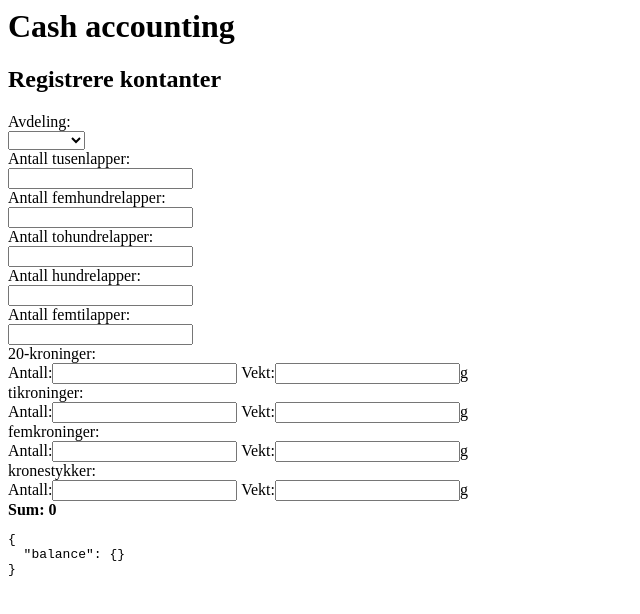
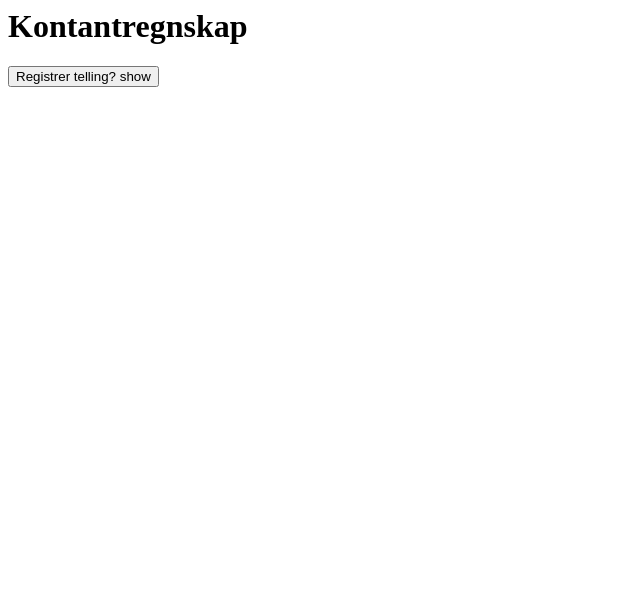
Before and after one commit to kristiania-pg6301-2024/pg6301-frontend-programming, a React (Vite) app in the folder client/: page / in a window 1280 px wide. Shown: the top 614 px of the page, without its empty margins (0-640 px from the left). Built offline with nearby package versions, Linux system fonts and the light colour scheme.

Commit message:
show NewSettlementAction dialog

```diff
--- a/client/src/components/app/application.jsx
+++ b/client/src/components/app/application.jsx
@@ -1,9 +1,9 @@
-import React from "react";
-import {NewSettlementForm} from "../settlement/newSettlementForm";
+import {NewSettlementAction} from "../settlement/newSettlementAction";
 
 export function Application() {
+
     return <>
-        <h1>Cash accounting</h1>
-        <NewSettlementForm/>
+        <h1>Kontantregnskap</h1>
+        <NewSettlementAction/>
     </>;
 }
--- /dev/null
+++ b/client/src/components/settlement/newSettlementAction.jsx
@@ -0,0 +1,23 @@
+import {useEffect, useRef, useState} from "react";
+
+export function NewSettlementAction() {
+    const [show, setShow] = useState(false);
+    const dialogRef = useRef();
+
+    useEffect(() => {
+        if (show) {
+            dialogRef.current.showModal();
+        } else {
+            dialogRef.current.close();
+        }
+    }, [show]);
+
+    return <>
+        <dialog ref={dialogRef}>
+            <h1>Ny kontanttelling</h1>
+        </dialog>
+        <button onClick={() => setShow(b => !b)}>
+            Registrer telling? {show ? "hide" : "show"}
+        </button>
+    </>;
+}
```
